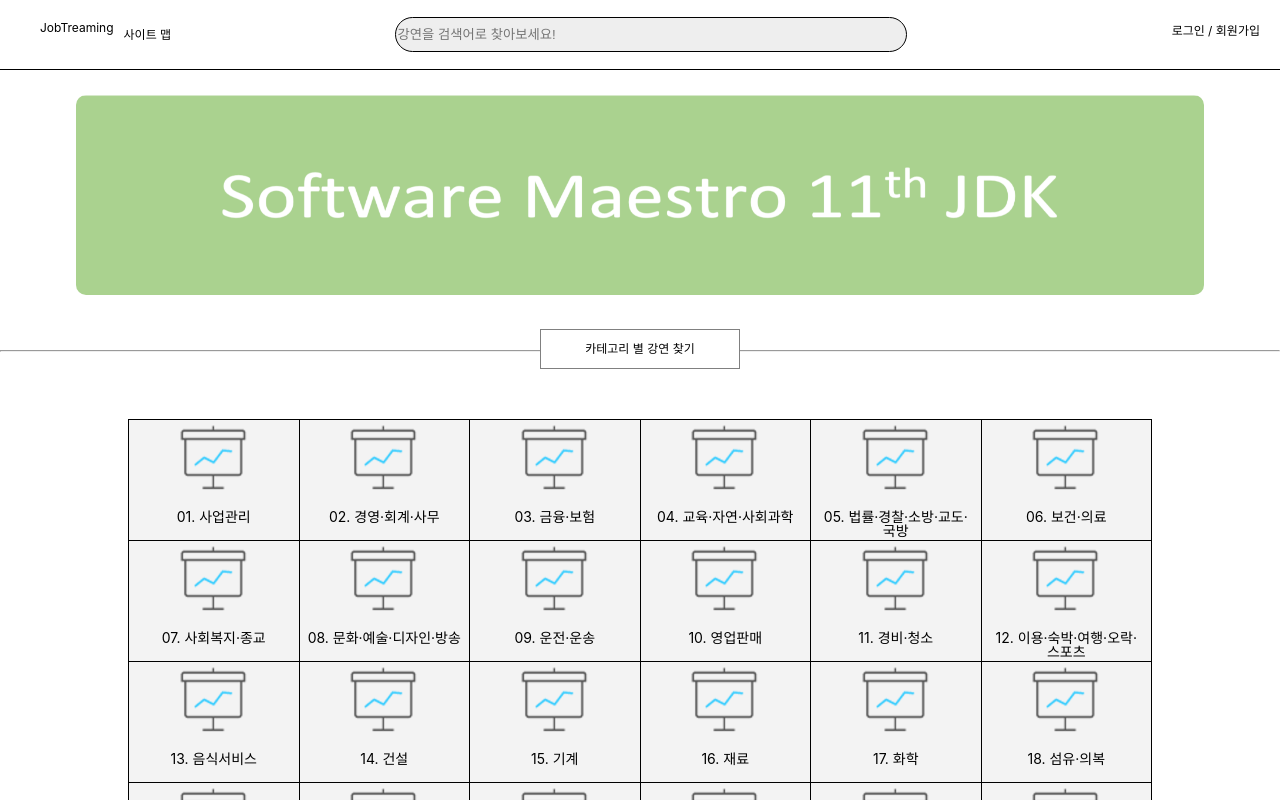
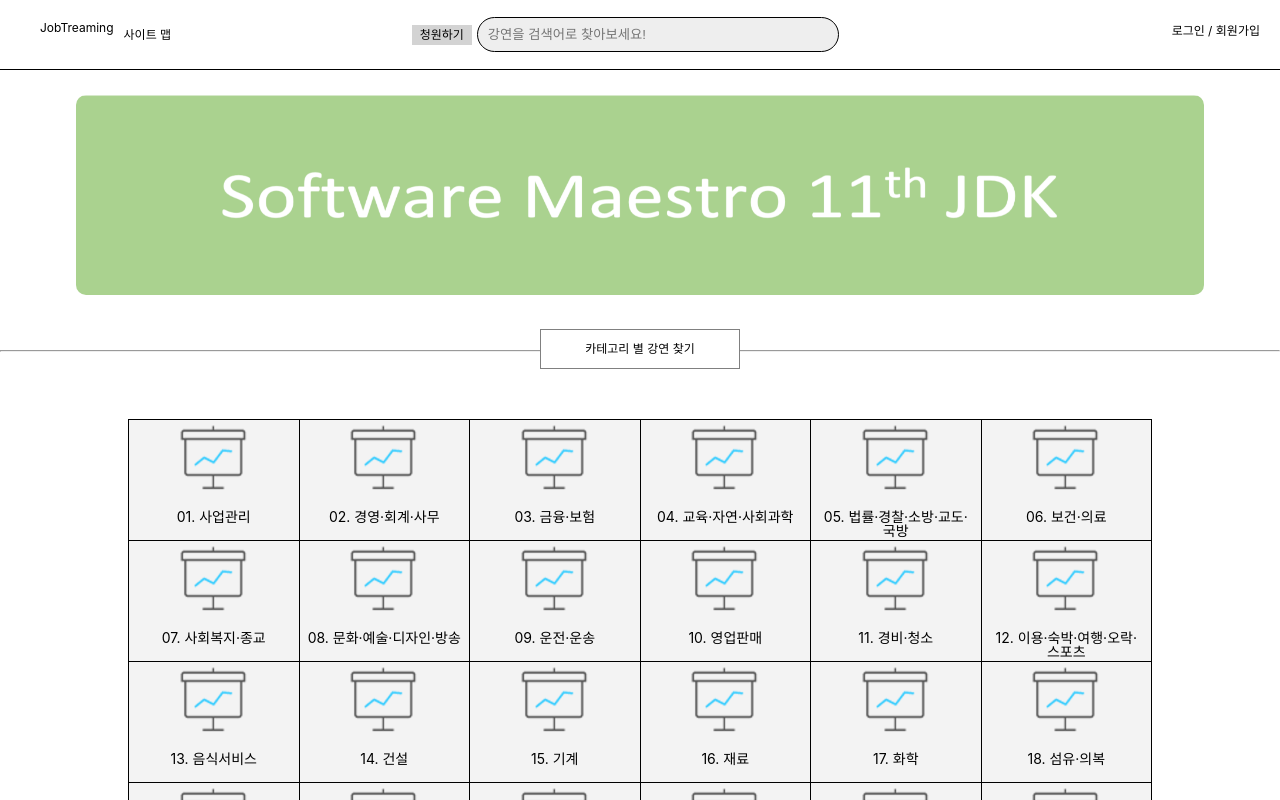
Before and after one commit to Soma11-JDK/JobTreaming-FE, a React (Create React App) app: page / in a window 1280 px wide. Shown: the top 800 px of the page. Built offline with nearby package versions, Linux system fonts and the light colour scheme.

Commit message:
청원하기 등록을 위해 헤더 수정
청원하기 버튼을 헤더에 추가
스크롤바로 인해 헤더 사이즈가 바뀌므로 로그인 화면도 100vh로 수정
청원하기 라우터 추가

```diff
--- a/src/Components/Header.js
+++ b/src/Components/Header.js
@@ -37,6 +37,7 @@
   display: flex;
   align-items: center;
 `;
+
 const Input = styled.input`
   align-items: center;
   display: fixed;
@@ -46,6 +47,10 @@
   border-radius: 9999px;
   border: 1px solid black;
   height: 35px;
+  flex: 0.7;
+  outline: none;
+  margin-right: 50px;
+  padding-left: 10px;
 `;
 
 const ShortCut = styled.div`
@@ -54,6 +59,22 @@
   height: 20px;
   text-align: right;
   word-break: keep-all;
+`;
+
+const CenterContainer = styled.div`
+  display: flex;
+  align-items: center;
+  justify-content: center;
+`;
+
+const PetitionContainer = styled.div`
+  width: 60px;
+  height: 20px;
+  background-color: lightgray;
+  display: flex;
+  justify-content: center;
+  align-items: center;
+  margin-right: 5px;
 `;
 
 class Header extends PureComponent {
@@ -68,7 +89,12 @@
           </Link>
           <Span>사이트 맵</Span>
         </HeaderLeft>
-        <Input type="text" placeholder="강연을 검색어로 찾아보세요!" />
+        <CenterContainer>
+          <Link to="/petition">
+            <PetitionContainer>청원하기</PetitionContainer>
+          </Link>
+          <Input type="text" placeholder="강연을 검색어로 찾아보세요!" />
+        </CenterContainer>
         {logged ? (
           <HeaderIcon onLogout={onLogout} />
         ) : (
--- a/src/Routes/Login/LoginPresenter.js
+++ b/src/Routes/Login/LoginPresenter.js
@@ -6,7 +6,7 @@
 
 const Conatainer = styled.div`
   width: 100%;
-  height: calc(100vh - 220px);
+  height: 100vh;
   align-items: center;
   display: flex;
   flex-flow: column wrap;
--- /dev/null
+++ b/src/Routes/Petition/PetitionPresenter.js
@@ -0,0 +1,5 @@
+import React from 'react';
+
+export default function PetitionPresenter() {
+  return <div />;
+}
--- a/src/Routes/Router.js
+++ b/src/Routes/Router.js
@@ -1,13 +1,14 @@
 import React from 'react';
 import { Route, Switch, Redirect } from 'react-router-dom';
 
-import { Home, Login, Lecture } from './index';
+import { Home, Login, Lecture, Petition } from './index';
 
 export default () => (
   <Switch>
     <Route path="/" exact component={Home} />
     <Route path="/login" component={Login} />
     <Route path="/category/:id" component={Lecture} />
+    <Route path="/petition" componet={Petition} />
     <Redirect from="*" to="/" />
   </Switch>
 );
--- a/src/Routes/index.js
+++ b/src/Routes/index.js
@@ -2,3 +2,4 @@
 export { default as Login } from './Login/LoginContainer';
 export { default as Lecture } from './Lecture/LectureContainer';
 export { default as SideBar } from 'Components/SideBar';
+export { default as Petition } from './Petition/PetitionPresenter';
```
